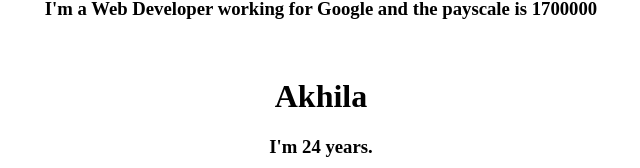
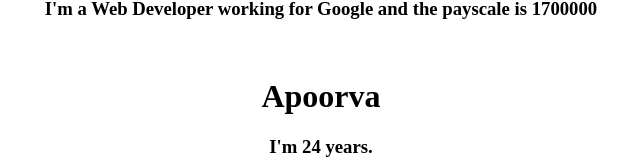
Before and after one commit to aishwaryamensinkai/React-Beginner-Course, a React (Create React App) app: page / in a window 1280 px wide. Shown: the part 149-317 px from the top of the page, without its empty margins (319-959 px from the left). Built offline with nearby package versions, Linux system fonts and the light colour scheme.

Commit message:
JSX,Components,Props

```diff
--- a/src/App.js
+++ b/src/App.js
@@ -8,7 +8,7 @@ function App() {
       <User name="Aishwarya" age={24} />
       <Job position="Web Developer" salary={1700000} company="Google" />
       <br />
-      <User name="Akhila" age={24} />
+      <User name="Apoorva" age={24} />
       <Job position="Software Developer" salary={1200000} company="IBM" />
     </div>
   );
```
